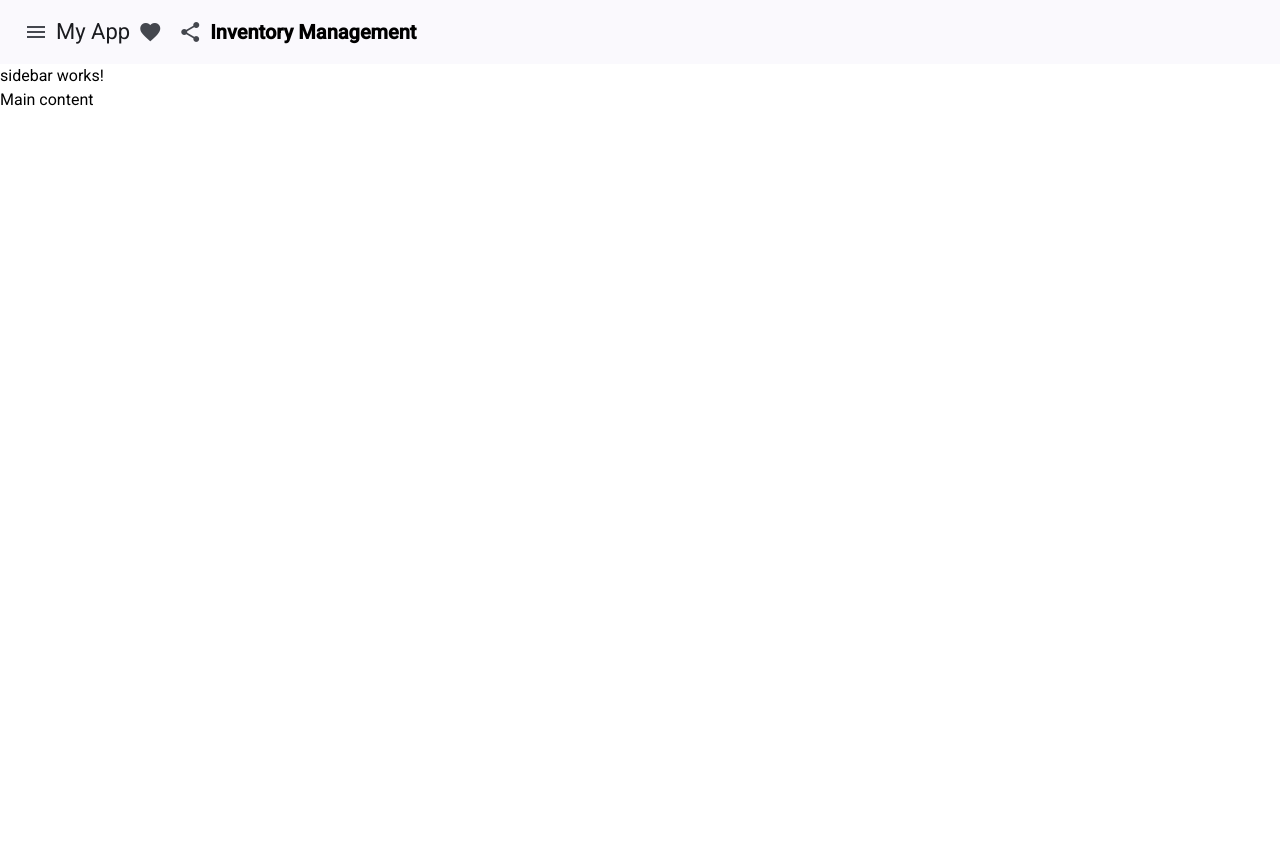
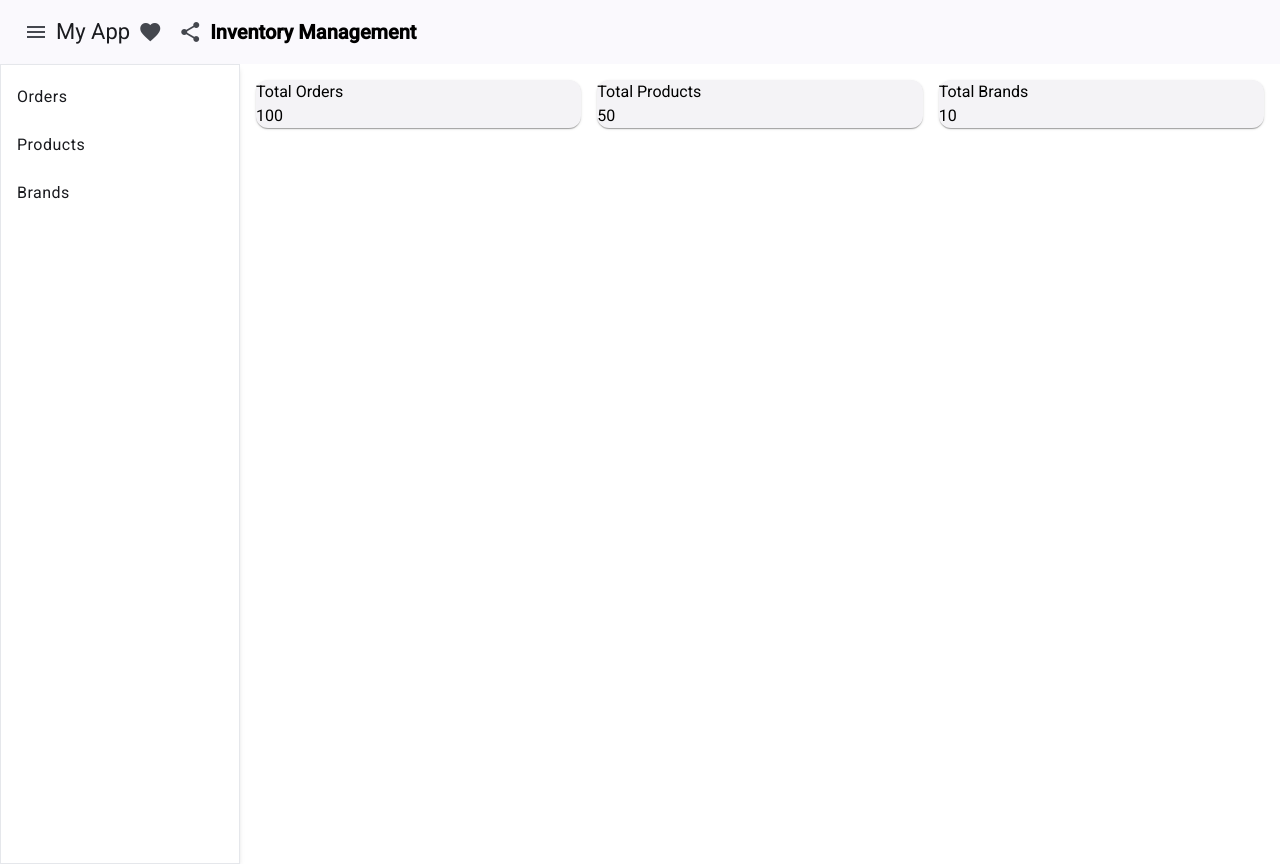
Before and after one commit to shariarkhan433/Product-Management-system, an Angular app: page / in a window 1280 px wide. Before the commit the page ends 800 px from the top, so only its background shows below. Built offline with nearby package versions, Linux system fonts and the light colour scheme.

Commit message:
Basic skeleton Hase been created for the app.

```diff
--- a/src/app/app.component.html
+++ b/src/app/app.component.html
@@ -1,5 +1,6 @@
 <app-header></app-header>
-<div>
-    <div> <app-sidebar></app-sidebar><div>
-    <main>Main content</main>
+<div class="flex">
+    <div class="w-60 shadow-md border h-screen"> <app-sidebar></app-sidebar></div>
+    <main class="flex-1 p-4"><app-home></app-home></main>
+
 </div>
--- a/src/app/app.component.ts
+++ b/src/app/app.component.ts
@@ -2,11 +2,12 @@ import { Component } from '@angular/core';
 import { RouterOutlet } from '@angular/router';
 import { HeaderComponent } from './compnents/header/header.component';
 import { SidebarComponent } from "./compnents/sidebar/sidebar.component";
+import { HomeComponent } from './compnents/home/home.component';
 
 @Component({
   selector: 'app-root',
   standalone: true,
-  imports: [RouterOutlet, HeaderComponent, SidebarComponent],
+  imports: [RouterOutlet, HeaderComponent, SidebarComponent, HomeComponent],
   templateUrl: './app.component.html',
   styleUrl: './app.component.css'
 })
--- /dev/null
+++ b/src/app/compnents/home/home.component.html
@@ -0,0 +1,20 @@
+<div class="flex gap-4">
+    <div class="w-4/12">
+    <mat-card>
+        <h4>Total Orders</h4>
+        <h6>{{totalOrders}}</h6>
+    </mat-card>
+    </div>
+    <div class="w-4/12">
+        <mat-card>
+            <h4>Total Products</h4>
+            <h6>{{totalProducts}}</h6>
+        </mat-card>
+        </div>
+        <div class="w-4/12">
+            <mat-card>
+                <h4>Total Brands</h4>
+                <h6>{{totalBrands}}</h6>
+            </mat-card>
+            </div>
+</div>
--- /dev/null
+++ b/src/app/compnents/home/home.component.ts
@@ -0,0 +1,15 @@
+import { Component } from '@angular/core';
+import {MatCardModule} from '@angular/material/card';
+
+@Component({
+  selector: 'app-home',
+  standalone: true,
+  imports: [MatCardModule],
+  templateUrl: './home.component.html',
+  styleUrl: './home.component.css'
+})
+export class HomeComponent {
+  totalOrders: number=100;
+  totalProducts:number=50;
+  totalBrands: number=10;
+}
--- a/src/app/compnents/sidebar/sidebar.component.html
+++ b/src/app/compnents/sidebar/sidebar.component.html
@@ -1 +1,5 @@
-<p>sidebar works!</p>
+<mat-selection-list role="list">
+    <mat-list-item role="listitem">Orders</mat-list-item>
+    <mat-list-item role="listitem">Products</mat-list-item>
+    <mat-list-item role="listitem">Brands</mat-list-item>
+  </mat-selection-list>
--- a/src/app/compnents/sidebar/sidebar.component.ts
+++ b/src/app/compnents/sidebar/sidebar.component.ts
@@ -1,9 +1,10 @@
 import { Component } from '@angular/core';
+import {MatListModule} from '@angular/material/list';
 
 @Component({
   selector: 'app-sidebar',
   standalone: true,
-  imports: [],
+  imports: [MatListModule],
   templateUrl: './sidebar.component.html',
   styleUrl: './sidebar.component.css'
 })
```
Also changed, not shown: src/app/compnents/home/home.component.css (added), 1 other file (tests, documents, lock files or other folders).
